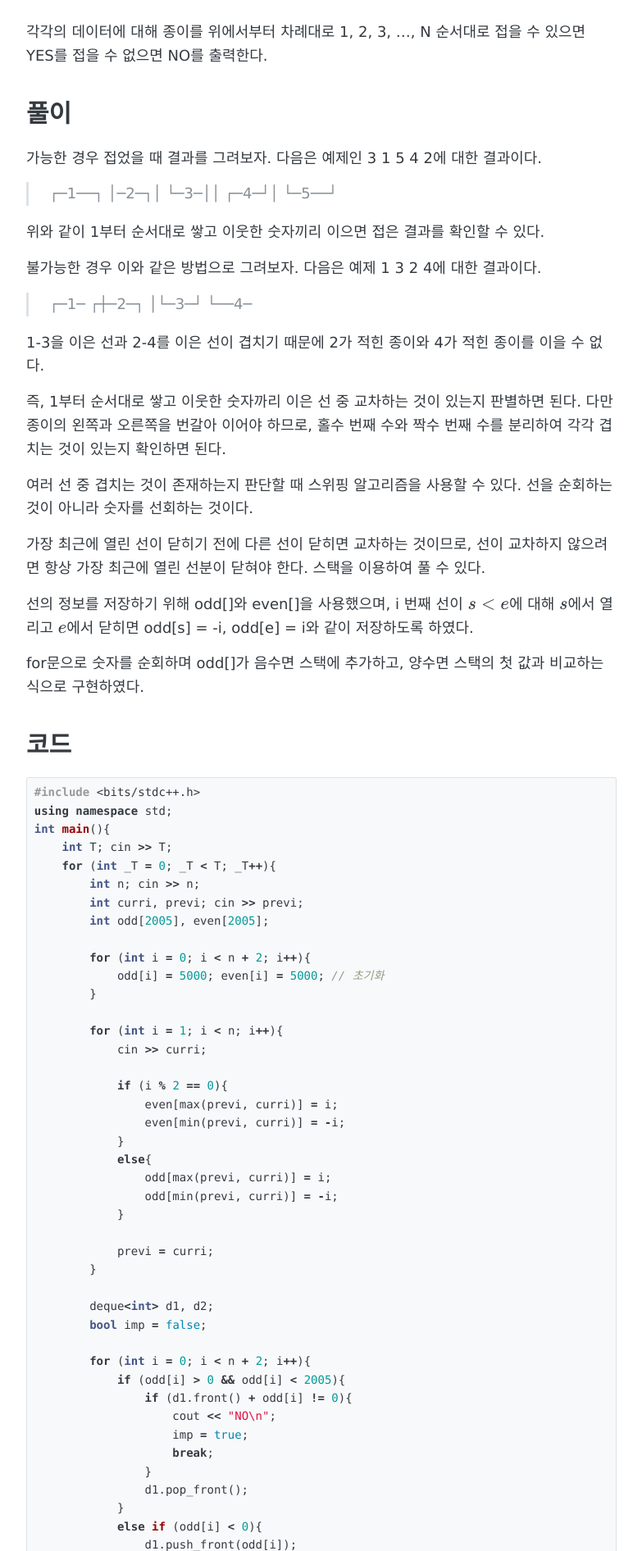
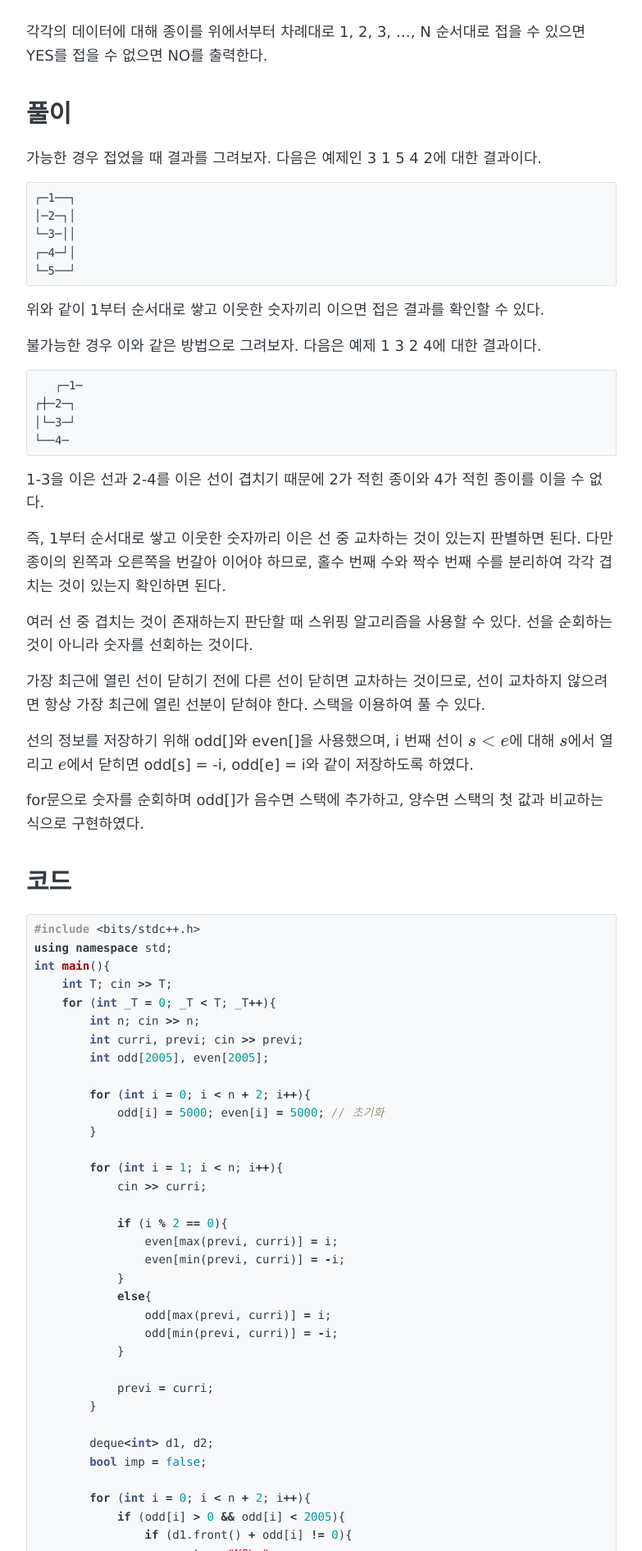
Before and after one commit to higstudev/higstudev.github.io, a Jekyll site: the page built from _posts/2024-01-07-BOJ1391.md, in a window 1280 px wide. Shown: the part 1591-3483 px from the top of the page at 82% size, without its empty margins (248-1031 px from the left). Built offline with Jekyll 4.4.1, drawn with Linux system fonts in a browser that asks for light colours; formulas are drawn with MathJax 3.

Commit message:
Update 2024-01-07-BOJ1391.md

````diff
--- a/_posts/2024-01-07-BOJ1391.md
+++ b/_posts/2024-01-07-BOJ1391.md
@@ -32,23 +32,24 @@ permalink: /BOJ1391/
 
 가능한 경우 접었을 때 결과를 그려보자. 다음은 예제인 3 1 5 4 2에 대한 결과이다.
 
-
-> ┌─1──┐
-> │─2─┐│
-> └─3─││
-> ┌─4─┘│
-> └─5──┘
-
+```
+┌─1──┐
+│─2─┐│
+└─3─││
+┌─4─┘│
+└─5──┘
+```
 
 위와 같이 1부터 순서대로 쌓고 이웃한 숫자끼리 이으면 접은 결과를 확인할 수 있다.
 
 불가능한 경우 이와 같은 방법으로 그려보자. 다음은 예제 1 3 2 4에 대한 결과이다.
 
-
->   ┌─1─
-> ┌┼─2─┐
-> │└─3─┘
-> └──4─
+```
+   ┌─1─
+┌┼─2─┐
+│└─3─┘
+└──4─
+```
 
 1-3을 이은 선과 2-4를 이은 선이 겹치기 때문에 2가 적힌 종이와 4가 적힌 종이를 이을 수 없다.
 
````
